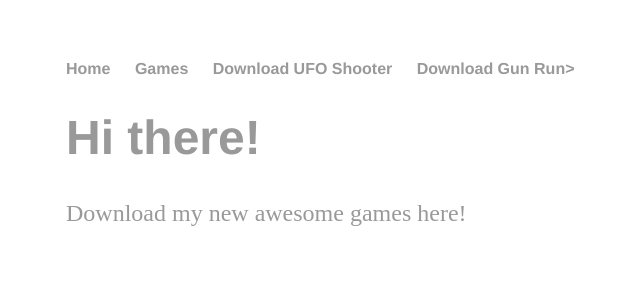
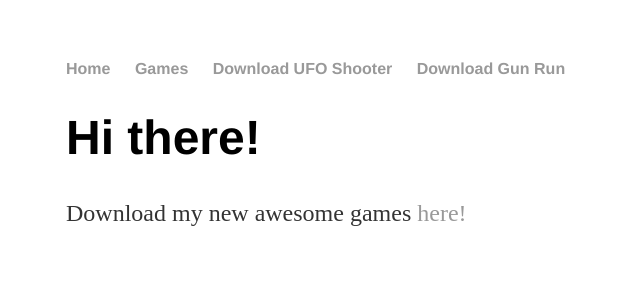
Before and after one commit to BardyBard/BardyBard.github.io, a Jekyll site: the page built from index.html, in a window 1280 px wide. Shown: the top 300 px of the page, without its empty margins (126-766 px from the left). Built offline with Jekyll 4.4.1, drawn with Linux system fonts in a browser that asks for light colours.

```diff
--- a/_layouts/default.html
+++ b/_layouts/default.html
@@ -11,7 +11,7 @@
 	        		<li><a href="/">Home</a></li>
 		        	<li><a href="/Games">Games</a></li>
 	        		<li><a href="/ufo_shooter">Download UFO Shooter</a></li>
-				<li><a href="/gun_run">Download Gun Run>
+				<li><a href="/gun_run">Download Gun Run </a></li>
 	    		</ul>
 			</nav>
 			<div class="container">
```
